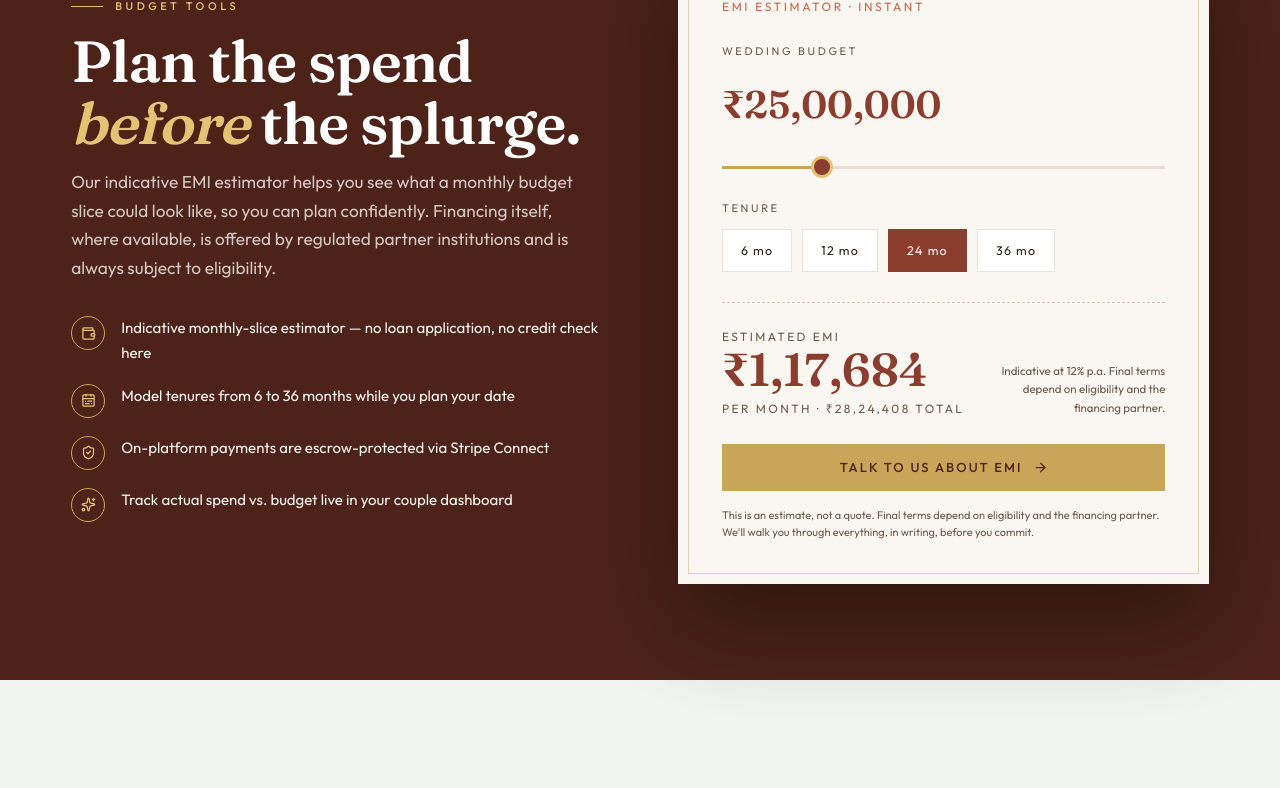
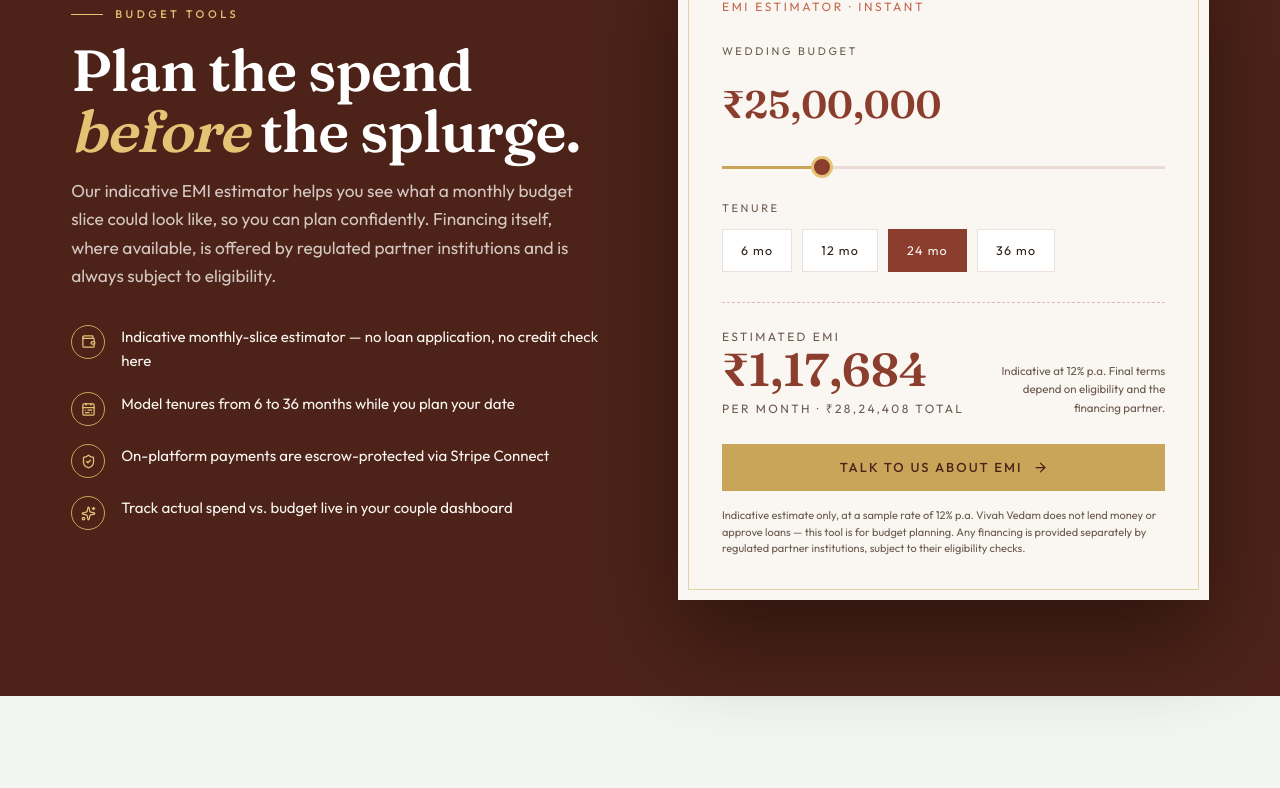
Before and after one commit to krish-333/Vivah_Vedam, a Next.js app: page / in a window 1280 px wide. Shown: the part 3086-3874 px from the top of the page. Built offline with nearby package versions, Linux system fonts and the light colour scheme.

Commit message:
Update emi-calculator.tsx

```diff
--- a/src/components/landing/emi-calculator.tsx
+++ b/src/components/landing/emi-calculator.tsx
@@ -131,9 +131,9 @@ export function EmiCalculator() {
       </a>
 
       <p className="vv-fine">
-        This is an estimate, not a quote. Final terms depend on eligibility
-        and the financing partner. We&apos;ll walk you through everything,
-        in writing, before you commit.
+        Indicative estimate only, at a sample rate of {RATE}% p.a. Vivah Vedam does not lend money or
+        approve loans — this tool is for budget planning. Any financing is provided separately by
+        regulated partner institutions, subject to their eligibility checks.
       </p>
     </div>
   );
```
